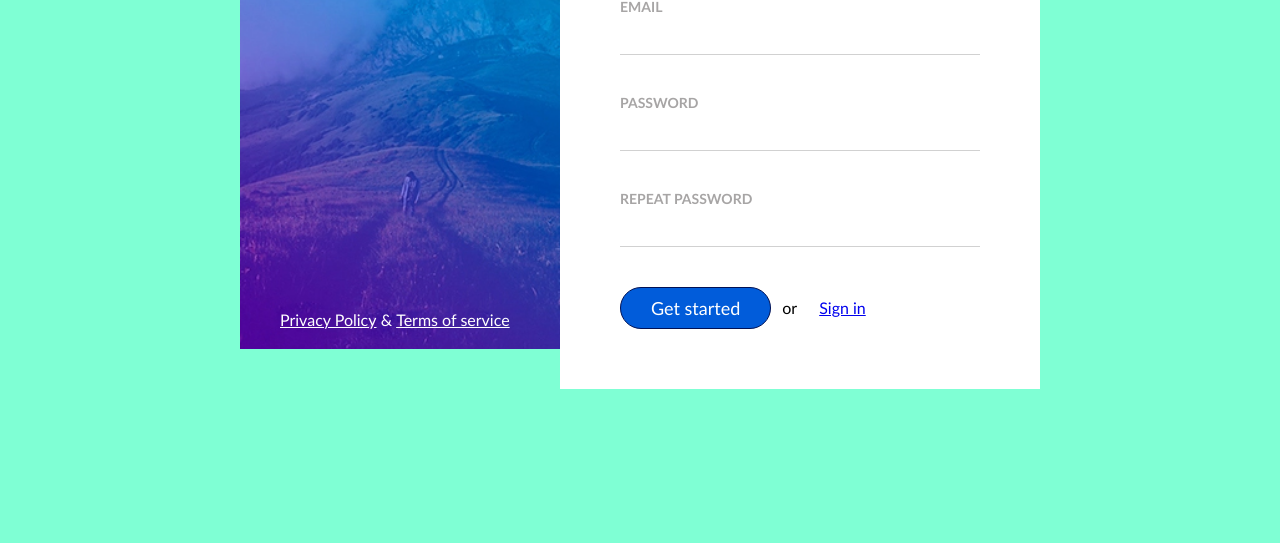
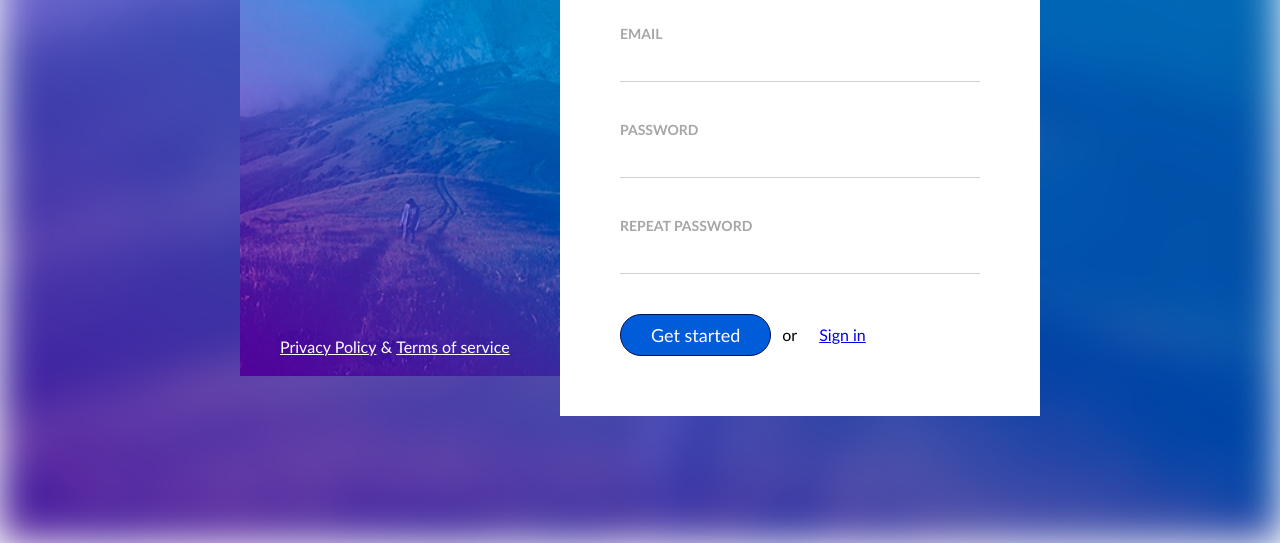
Before and after one commit to mantasram/5-sign-up, a plain HTML site: page index.html in a window 1280 px wide. Shown: the part 257-800 px from the top of the page. Drawn offline with Linux system fonts and the light colour scheme.

Commit message:
background blur

```diff
--- a/css/main.css
+++ b/css/main.css
@@ -7,16 +7,28 @@ body * {
     font-family: 'Gill Sans', 'Gill Sans MT', Calibri, 'Trebuchet MS', sans-serif;
 }
 
-body { background-color: aquamarine;
+.background {
+
+    background-image: url(../img/hill.jpg);
+    background-size: cover;
+    background-repeat: no-repeat;
+    background-position: center;
+    filter: blur(20px);
+    height: 100vh;
+}
+
+body {
+
 
 }
 
 .container {
     display: inline-block;
     width: 800px;
-    margin: 100px calc((100% - 800px)/2) 0;
-    position: relative;
-
+    position: absolute;
+    top: 50%;
+    left: 50%;
+    transform: translate(-50%, -50%);
 }
 
 .left-column {
--- a/index.html
+++ b/index.html
@@ -10,6 +10,8 @@
 </head>
 
 <body>
+
+    <div class="background"></div>
     <main class="container">
         <div class="left-column">
             <h1 class="main-title">Sign up</h1>
```
